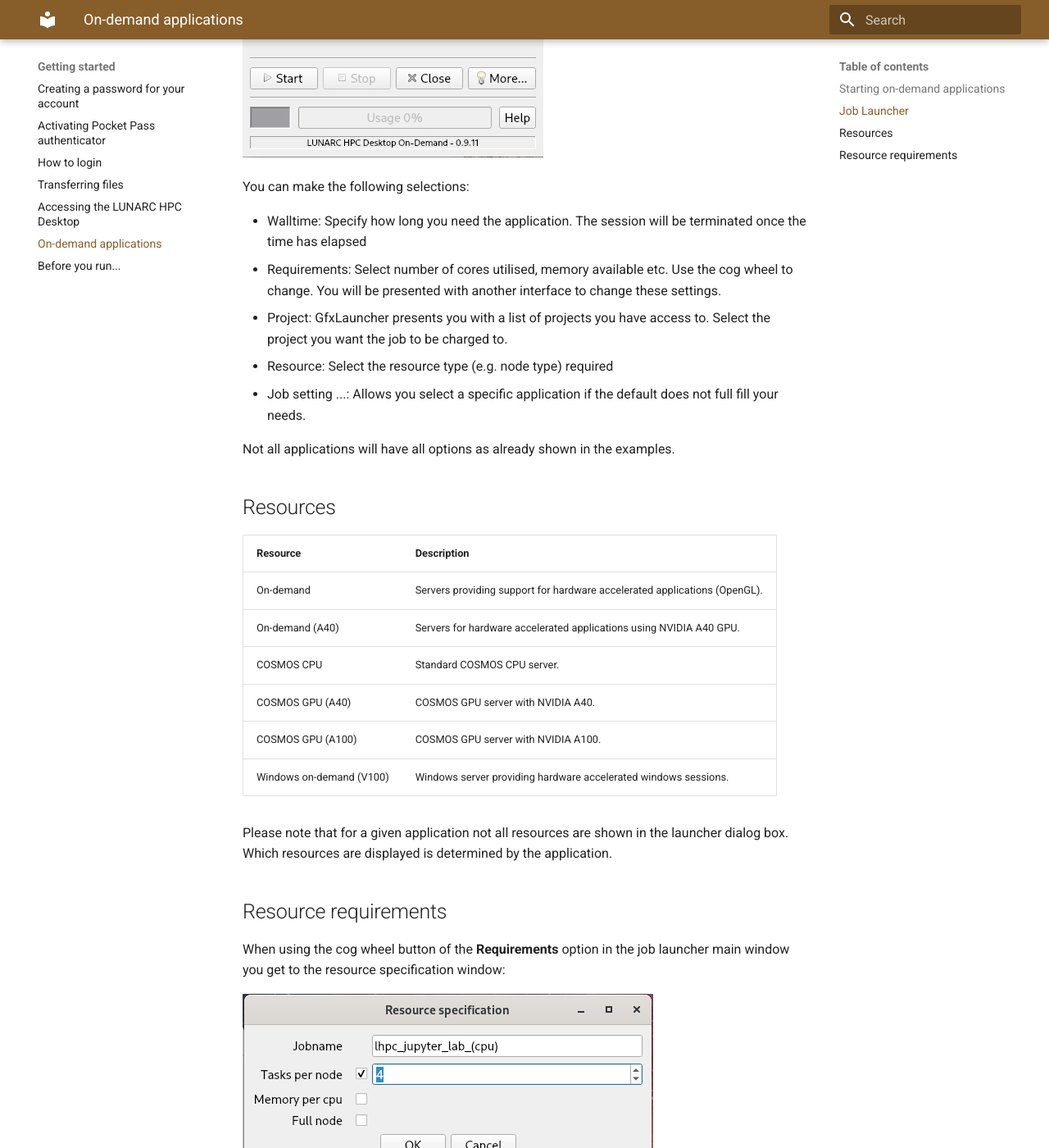
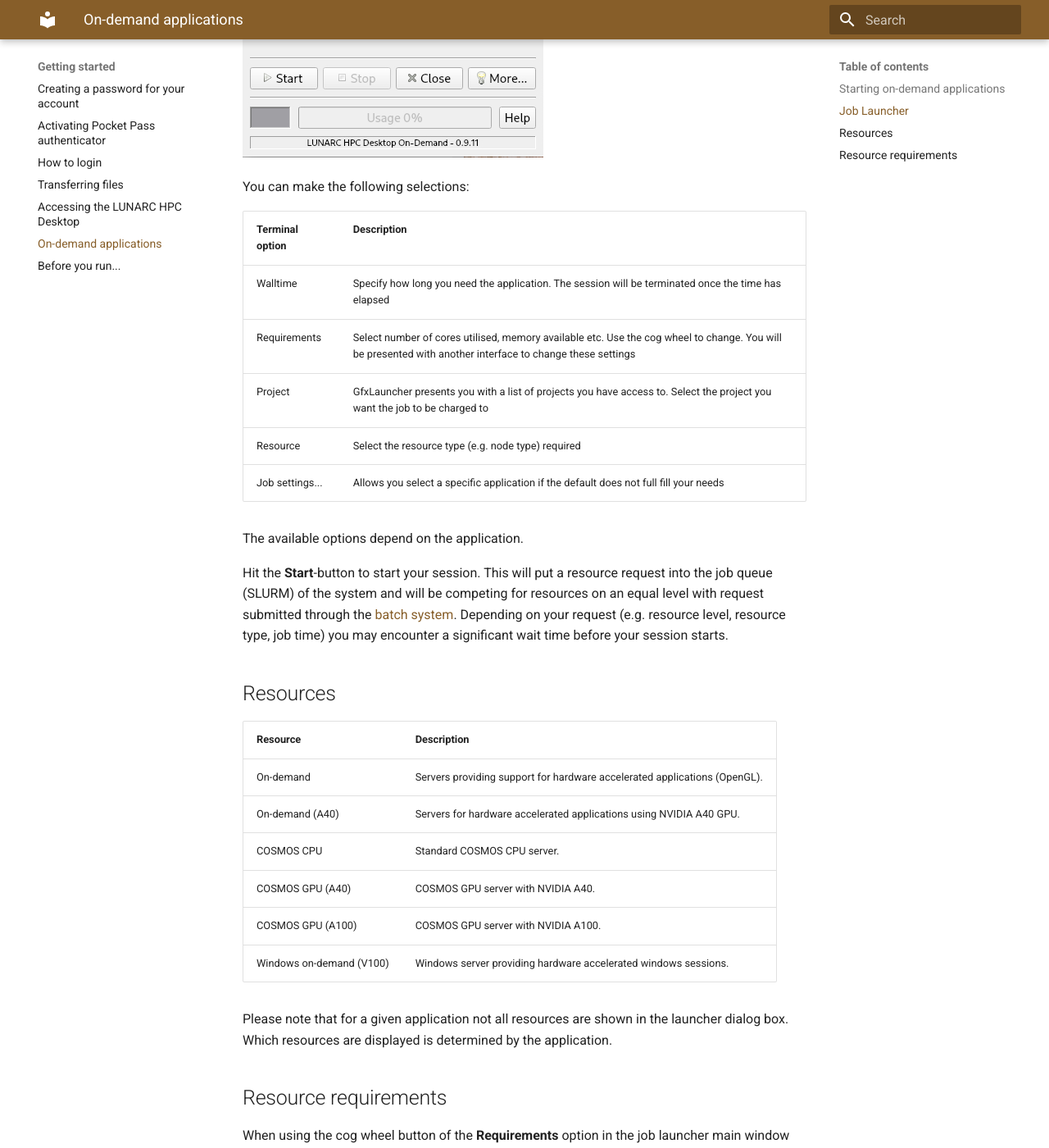
Before and after one commit to lunarc/lunarc_docs, an MkDocs documentation site: the page built from docs/getting_started/gfxlauncher.md, in a window 1280 px wide and 1400 px high, scrolled down 2793 px. Shown: the whole window at 82% size. Built offline with MkDocs 1.6.1 and Material for MkDocs 9.7.7, drawn with Linux system fonts in a browser that asks for light colours; comment, search, counter and statistics services are not loaded; some of the changed text lies outside the part shown.

Commit message:
Formating of the gfxlauncher doc, fixing links in the faq and mentioning the on-demand

```diff
--- a/docs/getting_started/gfxlauncher.md
+++ b/docs/getting_started/gfxlauncher.md
@@ -29,13 +29,17 @@ GfxLauncher has a very minimal user interface for the user to specify the reques
 
 You can make the following selections:
 
-* Walltime: Specify how long you need the application.   The session will be terminated once the time has elapsed
-* Requirements: Select number of cores utilised, memory available etc.  Use the cog wheel to change.  You will be presented with another interface to change these settings.
-* Project: GfxLauncher presents you with a list of projects you have access to.   Select the project you want the job to be charged to.
-* Resource: Select the resource type (e.g. node type) required
-* Job setting ...: Allows you select a specific application if the default does not full fill your needs.
+| Terminal option | Description |
+|-----------------|-----------------------|
+| Walltime        | Specify how long you need the application.   The session will be terminated once the time has elapsed |
+| Requirements    | Select number of cores utilised, memory available etc.  Use the cog wheel to change.  You will be presented with another interface to change these settings |
+| Project         | GfxLauncher presents you with a list of projects you have access to.   Select the project you want the job to be charged to |
+| Resource        | Select the resource type (e.g. node type) required |
+| Job settings... | Allows you select a specific application if the default does not full fill your needs |
 
-Not all applications will have all options as already shown in the examples.
+The available options depend on the application.
+
+Hit the **Start**-button to start your session.  This will put a resource request into the job queue (SLURM) of the system and will be competing for resources on an equal level with request submitted through the [batch system](../../manual/submitting_jobs/manual_basic_job).  Depending on your request (e.g. resource level, resource type, job time) you may encounter a significant wait time before your session starts.
 
 
 ## Resources
@@ -63,10 +67,12 @@ When using the cog wheel button of the **Requirements** option in the job launch
 
 In this window you can set
 
-* Jobname: Specify a jobname to identify your job with e.g. squeue on a command line
-* Tasks per node: Number of cores to be used for your job.  Make sure your application can utilise all the requested cores.  Your project will be charged for all the cores you request here
-* Memory per cpu: leave unchecked if you want to use default settings.  If you check the box, you can enter the amount of memory per core you need in MB.  If you request more memory than your fair share, your project will be charged for the cores left without memory.
-* Full node: By checking the box you request all the cores and memory of the resource specified.  Your project will be charged for the full node.
+| Terminal option | Description |
+|-----------------|-------------|
+| Jobname         | Specify a jobname to identify your job with e.g. squeue on a command line |
+| Tasks per node  | Number of cores to be used for your job.  Make sure your application can utilise all the requested cores.  Your project will be charged for all the cores you request here |
+| Memory per cpu  | Leave this unchecked if you want to use default settings.  If you check the box, you can enter the amount of memory per core you need in MB.  If you request more memory than your fair share, your project will be charged for the cores left without memory |
+| Full node       | By checking the box you request all the cores and memory of the resource specified.  Your project will be charged for the full node |
 
 At the time of writing the on-demand desktop does not support multi-node running.
 
```
Also changed, not shown: other parts of docs/getting_started/gfxlauncher.md (+1 -1 lines), docs/manual/faq/manual_faq_jobs.md (+7 -3 lines).
